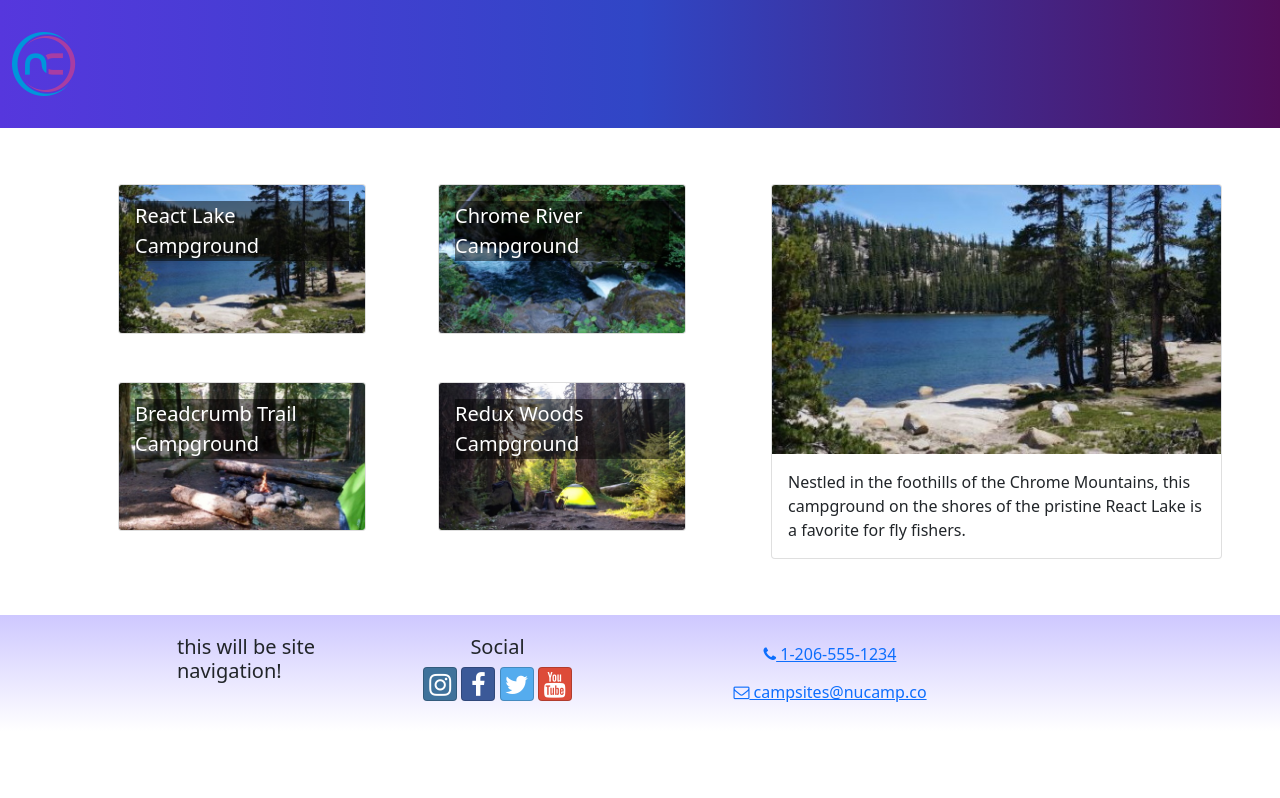
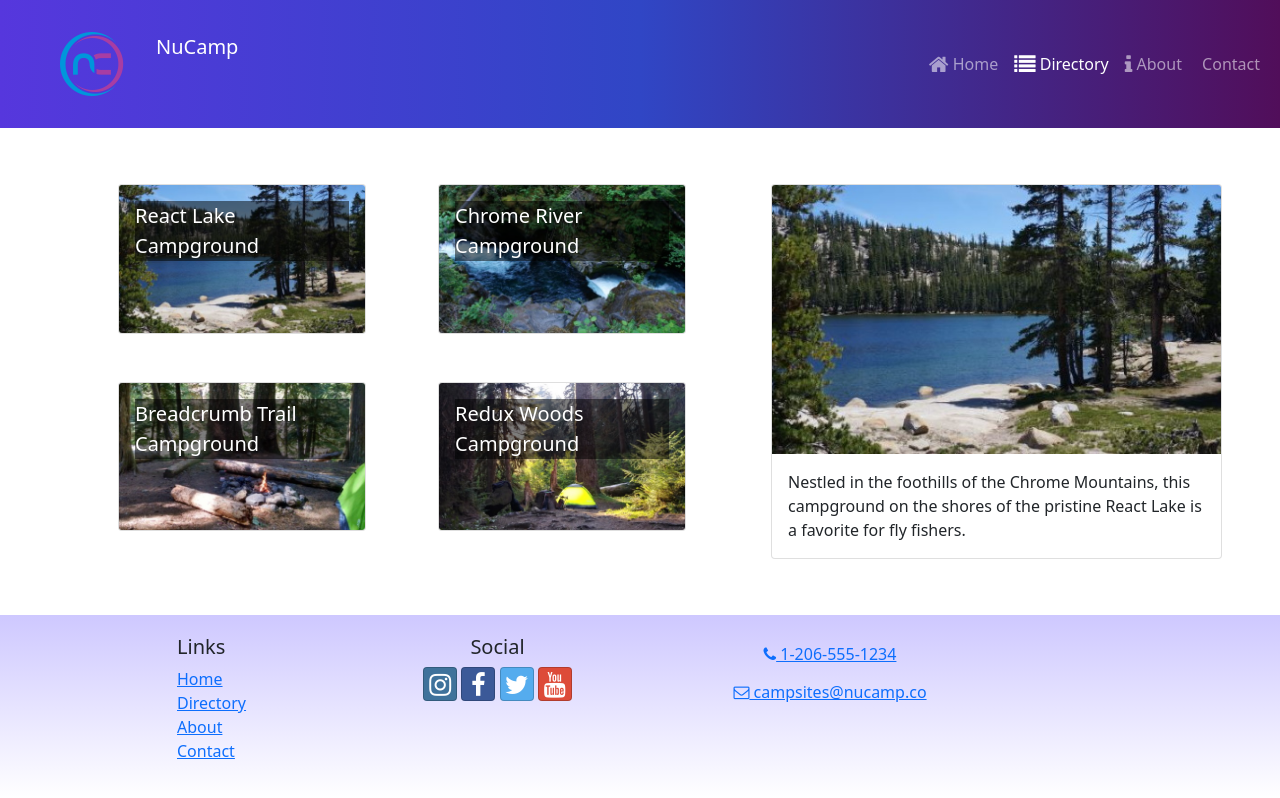
Before and after one commit to ochulele/nucampsite, a React (Create React App) app: page /directory in a window 1280 px wide. Built offline with nearby package versions, Linux system fonts and the light colour scheme.

Commit message:
Header and Footer Links

```diff
--- a/src/components/Footer.js
+++ b/src/components/Footer.js
@@ -1,4 +1,5 @@
 import {Container, Row, Col} from 'reactstrap';
+import { Link } from 'react-router-dom';
 
 const Footer = () => {
     return (
@@ -6,7 +7,21 @@
             <Container>
                 <Row>
                     <Col xs={{ size: 4, offset: 1 }} sm='2'>
-                        <h5>this will be site navigation!</h5>
+                        <h5>Links</h5>
+                        <ul className='list-unstyled'>
+                            <li>
+                                <Link to='/'>Home</Link>
+                            </li>
+                            <li>
+                                <Link to='/directory'>Directory</Link>
+                            </li>
+                            <li>
+                                <Link to='/about'>About</Link>
+                            </li>
+                            <li>
+                                <Link to='/contact'>Contact</Link>
+                            </li>
+                        </ul>
                     </Col>
                     <Col xs='6' sm='3' className='text-center'>
                         <h5>Social</h5>
--- a/src/components/Header.js
+++ b/src/components/Header.js
@@ -1,13 +1,43 @@
-import {Navbar, NavbarBrand} from 'reactstrap';
+import { useState } from 'react';
+import {Navbar, NavbarBrand, Collapse, NavbarToggler, Nav, NavItem} from 'reactstrap';
+import { NavLink } from 'react-router-dom';
 import NucampLogo from '../app/assets/img/logo.png';
 
 const Header = () => {
+    const [menuOpen, setMenuOpen] = useState(false);
+
     return (
         <Navbar dark color='primary' sticky='top' expand='md'>
 
-            <NavbarBrand href='/'>
-                <img src={NucampLogo} alt='nucamp logo' />
+            <NavbarBrand href='/' className='ms-5'>
+                <img src={NucampLogo} alt='nucamp logo' className='float-start' />
+                <hi className='mt-1'>NuCamp</hi>
             </NavbarBrand>
+            <NavbarToggler onClick={() => setMenuOpen(!menuOpen)} />
+            <Collapse isOpen={menuOpen} navbar>
+                <Nav className='ms-auto' navbar>
+                    <NavItem>
+                        <NavLink className='nav-link' to='/'>
+                            <i className='fa fa-home fa-lg' /> Home
+                        </NavLink>
+                    </NavItem>
+                    <NavItem>
+                        <NavLink className='nav-link' to='/directory'>
+                            <i className='fa fa-list fa-lg' /> Directory
+                        </NavLink>
+                    </NavItem>
+                    <NavItem>
+                        <NavLink className='nav-link' to='/about'>
+                            <i className='fa fa-info fa-lg' /> About
+                        </NavLink>
+                    </NavItem>
+                    <NavItem>
+                        <NavLink className='nav-link' to='/contact'>
+                            <i className='fa fa-address fa-lg' /> Contact
+                        </NavLink>
+                    </NavItem>
+                </Nav>
+            </Collapse>
 
         </Navbar>
     )
```
